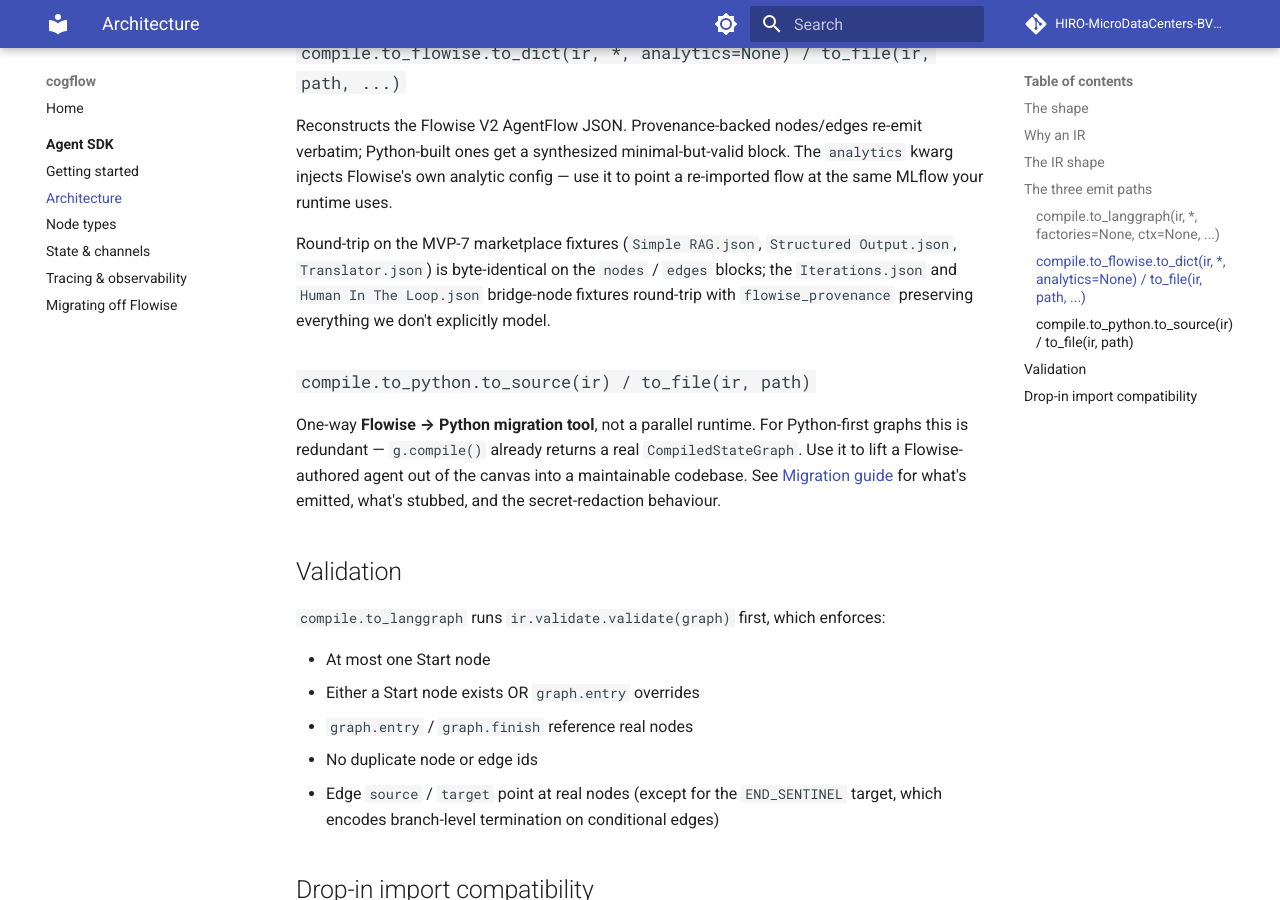
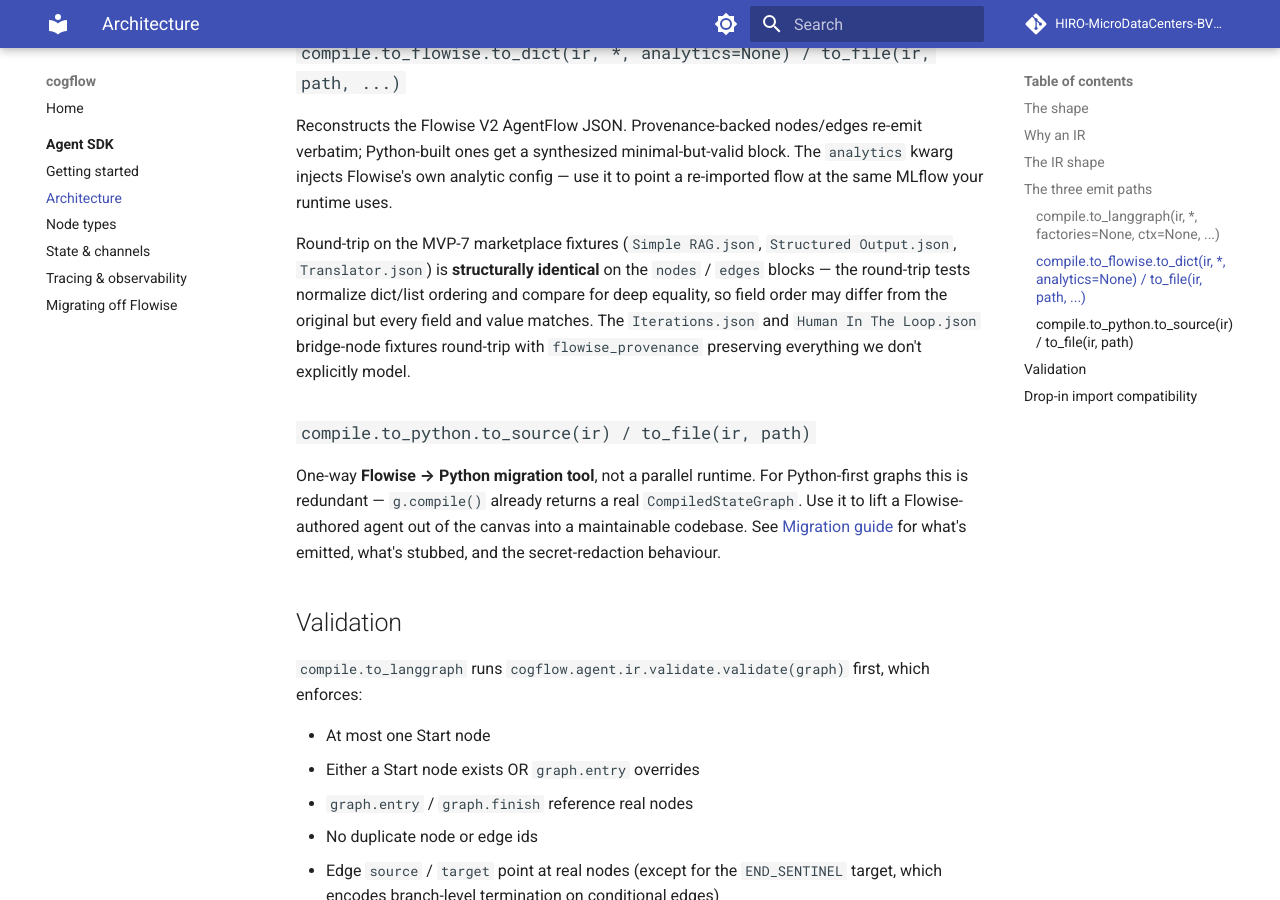
Before and after one commit to HIRO-MicroDataCenters-BV/cogflow, an MkDocs documentation site: the page built from docs/agent/architecture.md, in a window 1280 px wide and 900 px high, scrolled down 2029 px. Built offline with MkDocs 1.6.1 and Material for MkDocs 9.7.7, drawn with Linux system fonts in a browser that asks for light colours; comment, search, counter and statistics services are not loaded.

Commit message:
docs: address Copilot review round 5 on PR #97
Both threads are overclaims in architecture.md — toning them down to
match what the code/tests actually do:

- architecture.md:104 — replace "byte-identical on the nodes / edges
  blocks" with "structurally identical". The round-trip tests
  (test_ir_roundtrip.py) normalize dict / list ordering before
  comparing for deep equality, so field order may differ from the
  original. Every field and value matches, but the bytes don't.
- architecture.md:120 — fix the validation call path. The function is
  cogflow.agent.ir.validate.validate, not ``ir.validate.validate`` —
  ``ir`` isn't a top-level public module. Use the full dotted name a
  contributor would actually search for.

```diff
--- a/docs/agent/architecture.md
+++ b/docs/agent/architecture.md
@@ -101,10 +101,13 @@ block. The `analytics` kwarg injects Flowise's own analytic config — use
 it to point a re-imported flow at the same MLflow your runtime uses.
 
 Round-trip on the MVP-7 marketplace fixtures (`Simple RAG.json`,
-`Structured Output.json`, `Translator.json`) is byte-identical on the
-`nodes` / `edges` blocks; the `Iterations.json` and `Human In The
-Loop.json` bridge-node fixtures round-trip with `flowise_provenance`
-preserving everything we don't explicitly model.
+`Structured Output.json`, `Translator.json`) is **structurally
+identical** on the `nodes` / `edges` blocks — the round-trip tests
+normalize dict/list ordering and compare for deep equality, so field
+order may differ from the original but every field and value matches.
+The `Iterations.json` and `Human In The Loop.json` bridge-node
+fixtures round-trip with `flowise_provenance` preserving everything we
+don't explicitly model.
 
 ### `compile.to_python.to_source(ir) / to_file(ir, path)`
 
@@ -117,8 +120,8 @@ and the secret-redaction behaviour.
 
 ## Validation
 
-`compile.to_langgraph` runs `ir.validate.validate(graph)` first, which
-enforces:
+`compile.to_langgraph` runs `cogflow.agent.ir.validate.validate(graph)`
+first, which enforces:
 
 - At most one Start node
 - Either a Start node exists OR `graph.entry` overrides
```
